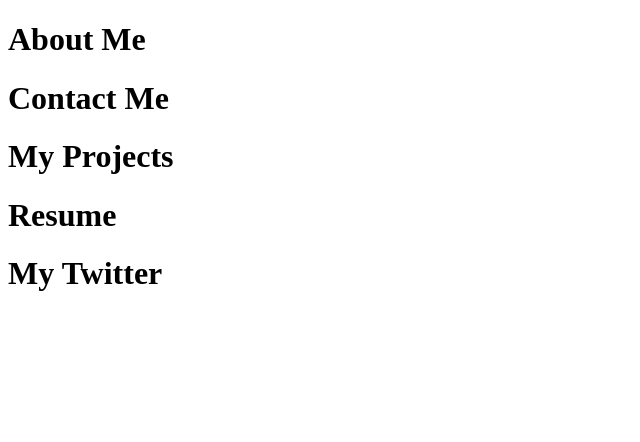
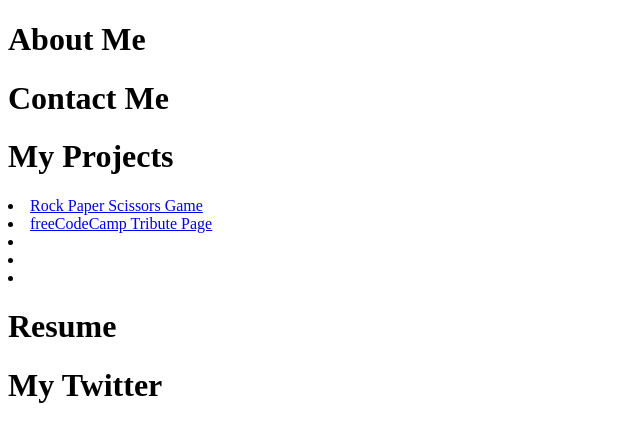
Before and after one commit to dustinblainemyers/dustinblainemyers.github.io, a plain HTML site: page index.html in a window 1280 px wide. Shown: the whole page, without its empty margins (0-640 px from the left). Drawn offline with Linux system fonts and the light colour scheme.

```diff
--- a/index.html
+++ b/index.html
@@ -13,7 +13,12 @@
         <h1>My Projects</h1>
         <div id="myprojects">
 
-            <a href="rockpaperscissors.html"></a>
+            <li><a href="rockpaperscissors.html" >Rock Paper Scissors Game</a></li>
+            <li><a href="tribute.html">freeCodeCamp Tribute Page</a></li>
+            <li></li>
+            <li></li>
+            <li></li>
+
         </div>
         <h1>Resume</h1>
         <h1>My Twitter</h1>
```
